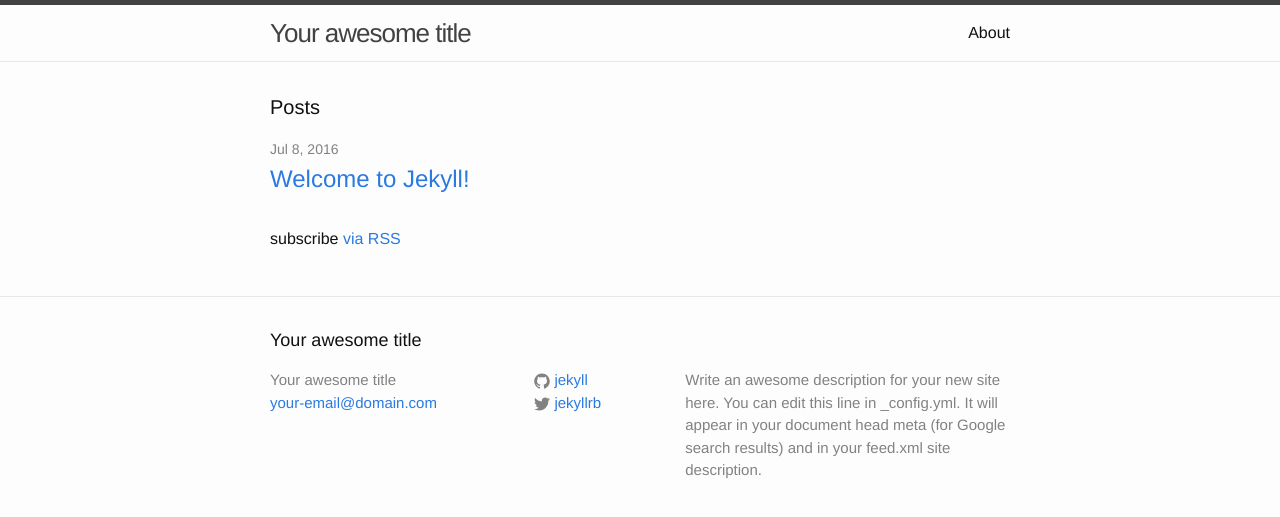
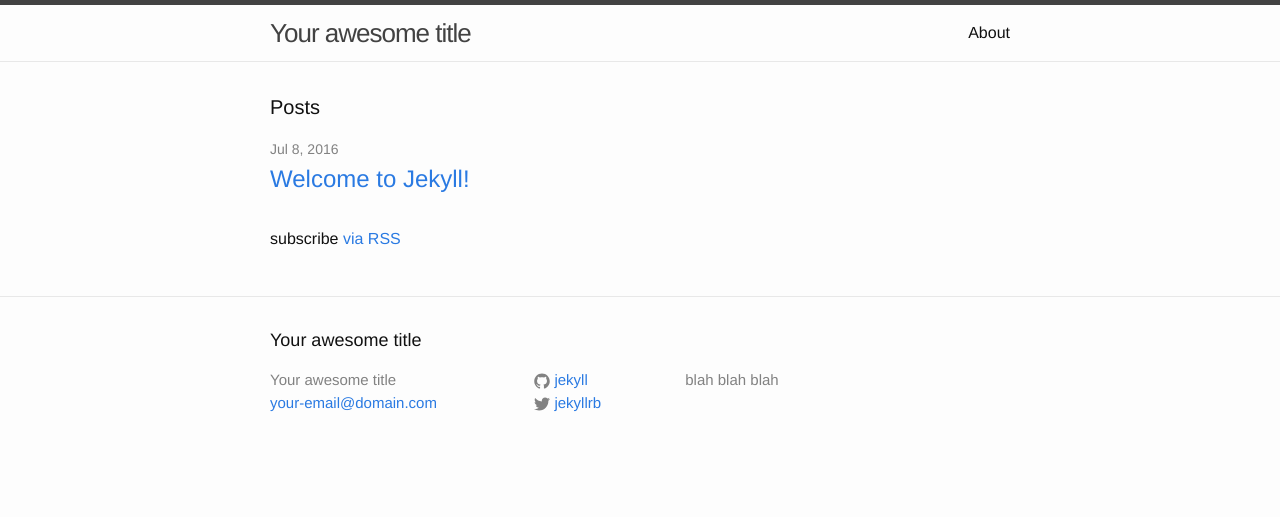
Before and after one commit to was1/was1.github.io, a Jekyll site: the page built from index.html, in a window 1280 px wide. Shown: the top 517 px of the page. Built offline with Jekyll 4.4.1, drawn with Linux system fonts in a browser that asks for light colours.

Commit message:
Update _config.yml

```diff
--- a/_config.yml
+++ b/_config.yml
@@ -9,9 +9,7 @@
 title: Your awesome title
 email: your-email@domain.com
 description: > # this means to ignore newlines until "baseurl:"
-  Write an awesome description for your new site here. You can edit this
-  line in _config.yml. It will appear in your document head meta (for
-  Google search results) and in your feed.xml site description.
+  blah blah blah
 baseurl: "" # the subpath of your site, e.g. /blog
 url: "http://yourdomain.com" # the base hostname & protocol for your site
 twitter_username: jekyllrb
```
